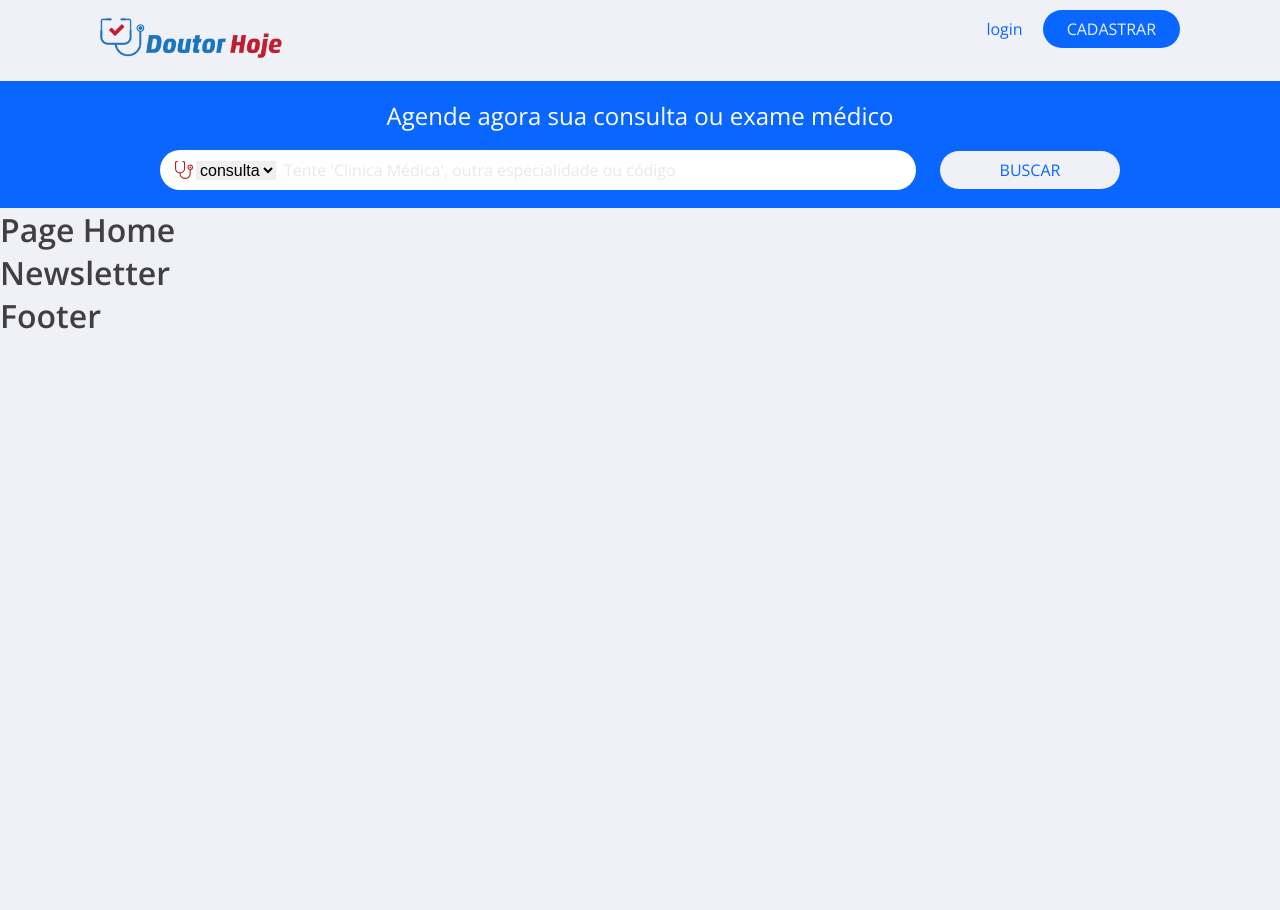
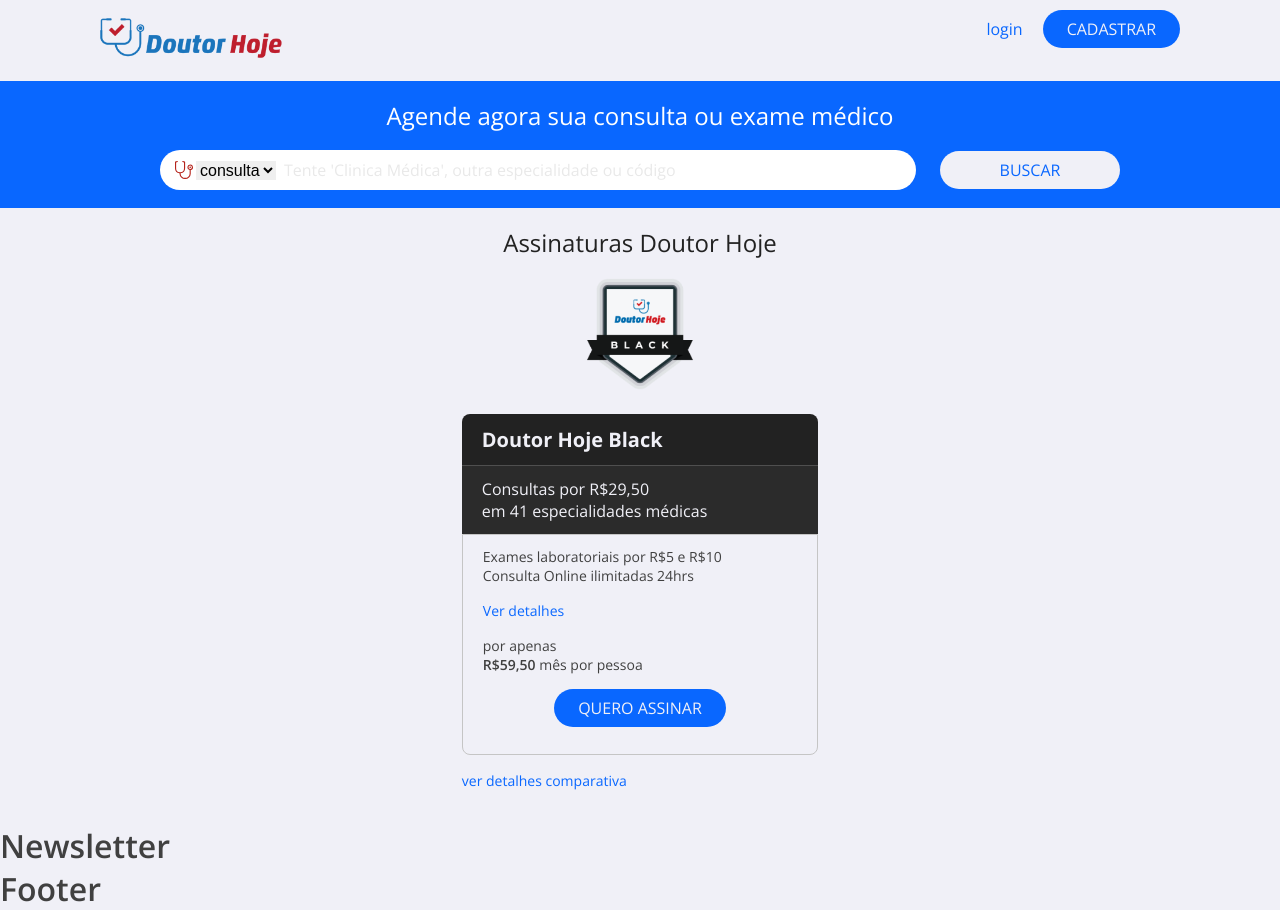
Before and after one commit to thiagowilliam/doutor-hoje, a React (Create React App) app: page / in a window 1280 px wide. Before the commit the page ends 800 px from the top, so only its background shows below. Built offline with nearby package versions, Linux system fonts and the light colour scheme.

Commit message:
creating page home

```diff
--- a/src/page/Home/index.tsx
+++ b/src/page/Home/index.tsx
@@ -4,12 +4,36 @@
 import SearchAppointment from '../../components/SearchAppointment';
 import Newsletter from '../../components/Newsletter';
 
+import SeloBlack from '../../assets/selo.png';
+
 const Home: React.FC = () => {
   return (
     <>
       <SearchAppointment />
       <S.Container>
-        <h1>Page Home</h1>
+        <h2>Assinaturas Doutor Hoje</h2>
+        <S.CardType>
+          <img src={SeloBlack} alt="Doutor Hoje Black" />
+          <S.BoxCard>
+            <S.TitleCard>Doutor Hoje Black</S.TitleCard>
+            <S.SubTitleCard>
+              <p>Consultas por R$29,50</p>
+              <span>em 41 especialidades médicas</span>
+            </S.SubTitleCard>
+            <S.DescriptionCard>
+              <p>Exames laboratoriais por R$5 e R$10</p>
+              <p>Consulta Online ilimitadas 24hrs</p>
+              <S.DefaultLink href="/"> Ver detalhes </S.DefaultLink>
+              <p>por apenas</p>
+              <p>
+                <strong>R$59,50</strong> mês por pessoa
+              </p>
+              <S.BlueLink href="/">Quero Assinar</S.BlueLink>
+            </S.DescriptionCard>
+
+            <S.DefaultLink href="/"> ver detalhes comparativa </S.DefaultLink>
+          </S.BoxCard>
+        </S.CardType>
       </S.Container>
       <Newsletter />
     </>
--- a/src/page/Home/styles.ts
+++ b/src/page/Home/styles.ts
@@ -1,3 +1,88 @@
-import styled from 'styled-components';
+import styled, { css } from 'styled-components';
+import { shade } from 'polished';
 
-export const Container = styled.div``;
+export const Container = styled.section`
+  width: 100%;
+  max-width: 1080px;
+  margin: 0 auto;
+  padding: 1.8rem 0;
+
+  h2 {
+    width: 100%;
+    text-align: center;
+    color: var(--color-strong-black);
+    font-weight: 400;
+  }
+`;
+export const CardType = styled.div`
+  width: 33%;
+  margin: 0 auto;
+  text-align: center;
+  img {
+    width: 150px;
+  }
+`;
+export const BoxCard = styled.article`
+  position: relative;
+`;
+export const TitleCard = styled.div`
+  background: var(--color-strong-black);
+  color: var(--color-background);
+  font-weight: 700;
+  font-size: 2rem;
+  text-align: left;
+  padding: 1.2rem 2rem;
+  border-radius: 0.8rem 0.8rem 0 0;
+`;
+export const SubTitleCard = styled.div`
+  background: var(--color-weak-black);
+  color: var(--color-background);
+  font-size: 1.6rem;
+  text-align: left;
+  padding: 1.2rem 2rem;
+  border-top: 0.5px solid #4f4f4f;
+`;
+export const DescriptionCard = styled.div`
+  border: 0.5px solid #c5c5c5;
+  padding: 1.2rem 2rem;
+  border-radius: 0 0 0.8rem 0.8rem;
+  p {
+    text-align: left;
+    width: 100%;
+    font-size: 1.4rem;
+  }
+`;
+const LinkDefault = css`
+  text-decoration: none;
+  transition: all 0.2s;
+`;
+
+export const WrapperLinks = styled.div``;
+
+export const DefaultLink = styled.a`
+  ${LinkDefault}
+  color: var(--color-link);
+  margin-right: 2rem;
+  font-size: 1.4rem;
+  text-align: left;
+  display: block;
+  margin: 1.6rem 0;
+  &:hover {
+    color: ${shade(0.2, '#0967ff')};
+  }
+`;
+
+export const BlueLink = styled.a`
+  ${LinkDefault}
+  font-size: 1.6rem;
+  text-transform: uppercase;
+  background: var(--color-link-background);
+  color: var(--color-link-with-background);
+  border-radius: 2.4rem;
+  padding: 0.8rem 2.4rem;
+  margin: 1.5rem 0;
+  display: inline-block;
+  &:hover {
+    background: ${shade(0.2, '#0967ff')};
+  }
+`;
```
